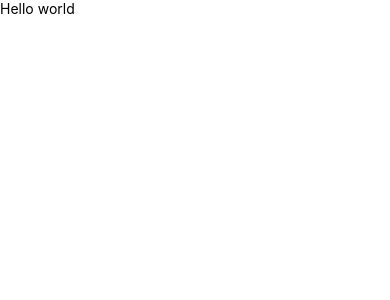
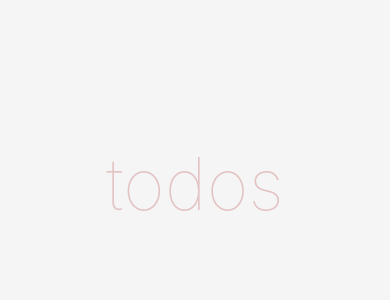
Before and after one commit to thinkswan/react-native-todo-app, a React Native app: screen / in a window 390 px wide. Shown: the top 300 px of the page. Built offline with nearby package versions, Linux system fonts and the light colour scheme.

Commit message:
feat: add Heading

```diff
--- a/App.js
+++ b/App.js
@@ -1,14 +1,32 @@
-import React from 'react';
-import { SafeAreaView, Text, View } from 'react-native';
+import React, { useState } from 'react';
+import { SafeAreaView, ScrollView, StyleSheet, View } from 'react-native';
+import Heading from './components/Heading';
 
 const App = () => {
+  const [inputValue, setInputValue] = useState('');
+  const [todos, setTodos] = useState([]);
+  const [type, setType] = useState('All');
+
   return (
-    <SafeAreaView>
-      <View>
-        <Text>Hello world</Text>
-      </View>
+    <SafeAreaView style={styles.container}>
+      <ScrollView keyboardShouldPersistTaps="always" style={styles.content}>
+        <View>
+          <Heading />
+        </View>
+      </ScrollView>
     </SafeAreaView>
   );
 };
 
+const styles = StyleSheet.create({
+  container: {
+    flex: 1,
+    backgroundColor: '#f5f5f5',
+  },
+  content: {
+    flex: 1,
+    paddingTop: 60,
+  },
+});
+
 export default App;
--- /dev/null
+++ b/components/Heading.js
@@ -0,0 +1,22 @@
+import React from 'react';
+import { StyleSheet, Text, View } from 'react-native';
+
+const Heading = () => (
+  <View style={styles.header}>
+    <Text style={styles.headerText}>todos</Text>
+  </View>
+);
+
+const styles = StyleSheet.create({
+  header: {
+    marginTop: 80,
+  },
+  headerText: {
+    fontSize: 72,
+    fontWeight: '100',
+    textAlign: 'center',
+    color: 'rgba(175,47,47,.25)',
+  },
+});
+
+export default Heading;
```
